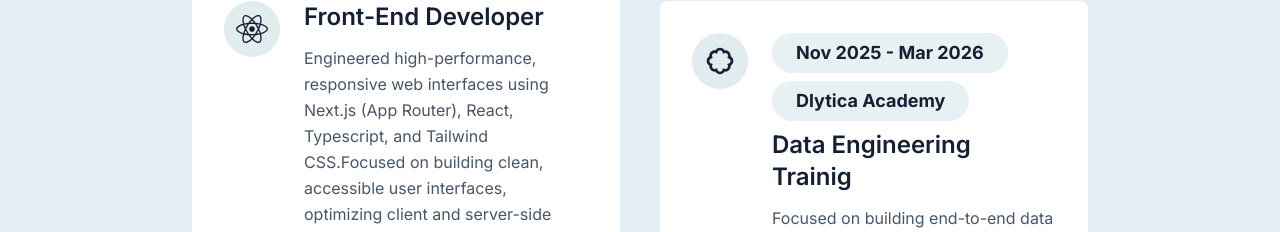
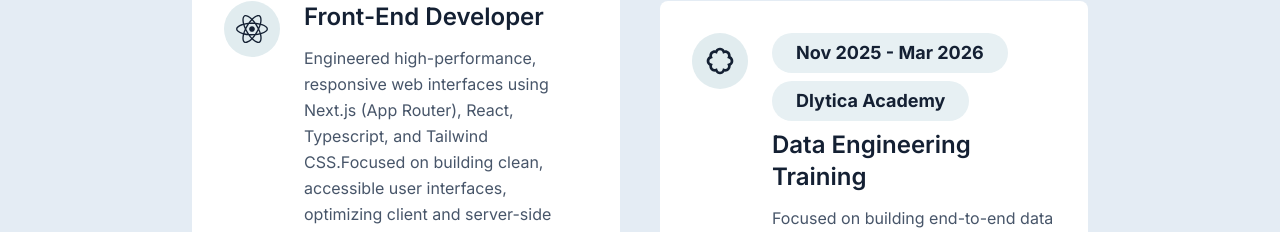
Before and after one commit to ShreeyashShrestha/Portfolio, a Next.js app: page /resume in a window 1280 px wide. Shown: the part 697-929 px from the top of the page. Built offline with nearby package versions, Linux system fonts and the light colour scheme.

Commit message:
spelling mistakes fix

```diff
--- a/app/layout.tsx
+++ b/app/layout.tsx
@@ -15,8 +15,8 @@ const font = Inter({
 });
 
 export const metadata: Metadata = {
-  title: "Shreeyash Shrestha Portfolio",
-  description: "Portfolio built with Next.js",
+  title: "Shreeyash Shrestha | Full-Stack Web Developer & Data Engineer",
+  description: "I’m Shreeyash Shrestha, a full-stack web developer, data engineer, data scientist, and data analyst. Explore my projects and resume.",
 };
 
 export const viewport: Viewport = {
--- a/components/Home/Resume/Resume.tsx
+++ b/components/Home/Resume/Resume.tsx
@@ -60,7 +60,7 @@ const Resume = () => {
             />
             <ResumeCard
               Icon={BiBadge}
-              role="Data Engineering Trainig"
+              role="Data Engineering Training"
               company="Dlytica Academy"
               date="Nov 2025 - Mar 2026"
               description="Focused on building end-to-end data pipelines, ETL workflows, database architecture, big data processing, and cloud-based data orchestration."
```
